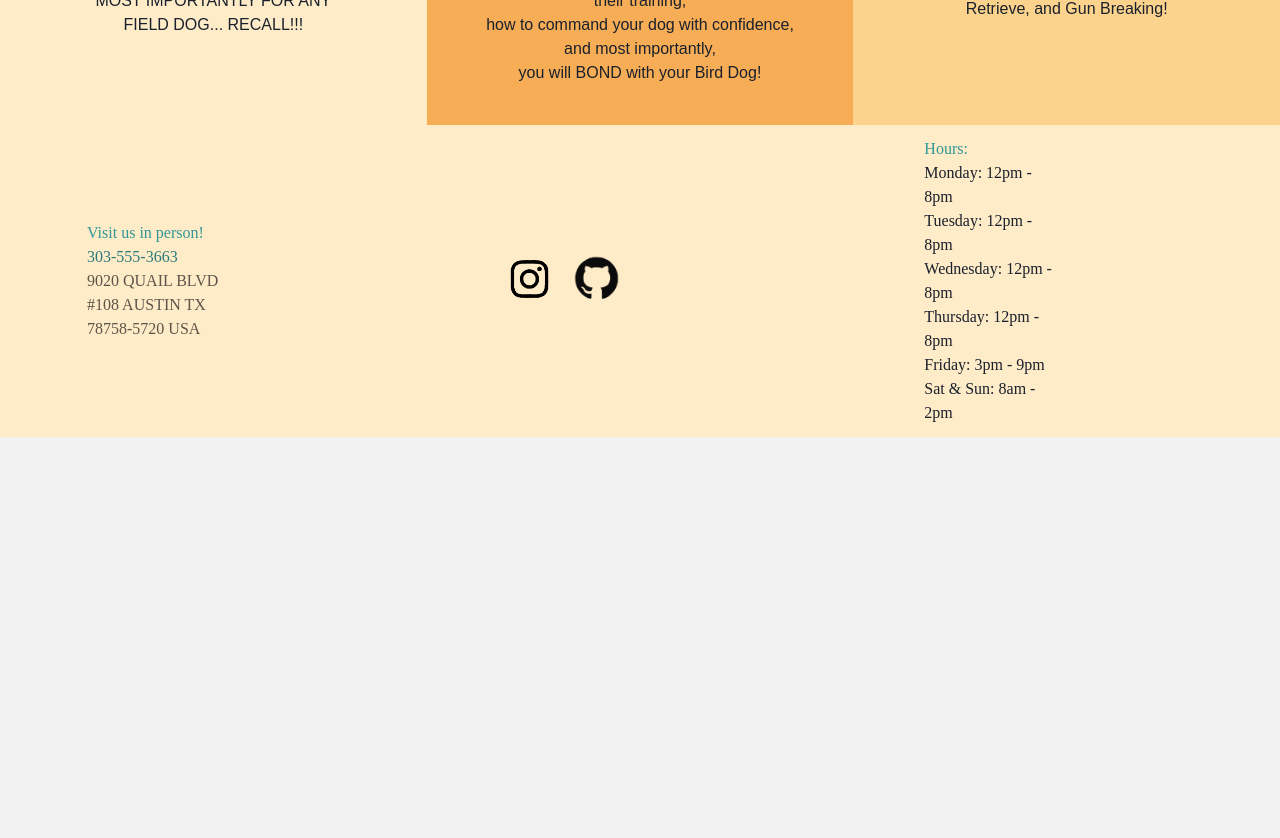
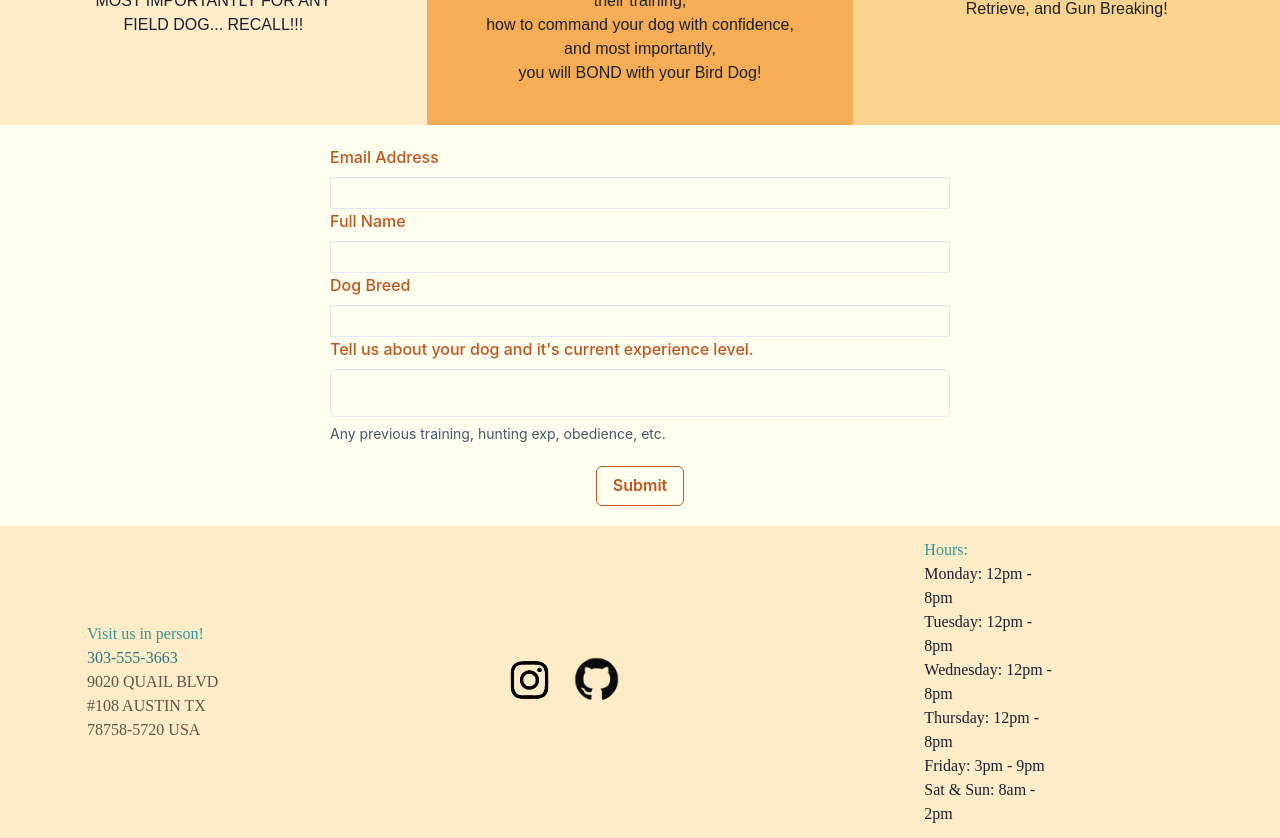
Before and after one commit to CJbricks/Chakra_TABD, a Next.js app: page / in a window 1280 px wide. Shown: the part 2900-3738 px from the top of the page. Before the commit the page ends 3337 px from the top, so only its background shows below. Built offline with nearby package versions, Linux system fonts and the light colour scheme; a web font is replaced by a local one.

Commit message:
Added form component
Chakra FormControl

Form added, but not yet active.

```diff
--- a/package.json
+++ b/package.json
@@ -9,6 +9,7 @@
     "lint": "next lint"
   },
   "dependencies": {
+    "@chakra-ui/icons": "^2.0.18",
     "@chakra-ui/react": "^2.5.4",
     "@emotion/react": "^11.10.6",
     "@emotion/styled": "^11.10.6",
--- a/src/pages/Form.js
+++ b/src/pages/Form.js
@@ -1,29 +1,42 @@
 import React from 'react';
 import styles from '@/styles/Form.module.css';
-import { Box, Flex, FormControl, FormLabel, FormHelper, FormErrorMessage, Input, Text } from '@chakra-ui/react';
+import { Box, Flex, FormControl, FormLabel, FormHelperText, FormErrorMessage, Input, Button, InputGroup, InputLeftElement } from '@chakra-ui/react';
 import Image from 'next/image';
 import Link from 'next/link';
 
 
 export default function Form() {
   return (
-    <Flex alignItems="center" justifyContent="center" textAlign="center" bg="yellow.50" p={2}>
+
+      <Flex alignItems="center" justifyContent="center" textAlign="center" bg="yellow.50" p={5}>
         <Box w="50%" color="orange.600">
             <FormControl>
               <FormLabel>
                 Email Address
               </FormLabel>
-              <Input type='email' />
+                <InputGroup>
+                  <InputLeftElement
+
+                  />
+                    <Input type='email' size="sm" />
+                </InputGroup>
               <FormLabel>
                 Full Name
               </FormLabel>
-              <Input type="" />
+                <Input type="name" size="sm" />
               <FormLabel>
                 Dog Breed
               </FormLabel>
-              <Input type="" />
+                <Input type="name" size="sm" />
+              <FormLabel>
+                Tell us about your dog and it's current experience level.
+              </FormLabel>
+                <Input type="name" size="lg" />
+              <FormHelperText textAlign="left">Any previous training, hunting exp, obedience, etc.</FormHelperText>
             </FormControl>
+            <Button colorScheme="orange" mt={6} size="md" variant="outline" >Submit</Button>
           </Box>
       </Flex>
+
   )
 }
--- a/src/pages/index.js
+++ b/src/pages/index.js
@@ -9,6 +9,7 @@ import Location from './Location.js';
 import MidBody from './MidBody.js';
 import BrickLogo from './BrickLogo.js';
 import Footer from './Footer.js';
+import Form from './Form.js';
 
 export default function Home() {
   return (
@@ -30,6 +31,7 @@ export default function Home() {
           <Location />
           <MidBody />
           <Grid />
+          <Form />
         <Footer />
     </>
   )
```
Also changed, not shown: 2 other files (tests, documents, lock files or other folders). Lines whose indentation alone changed are shown as unchanged.
